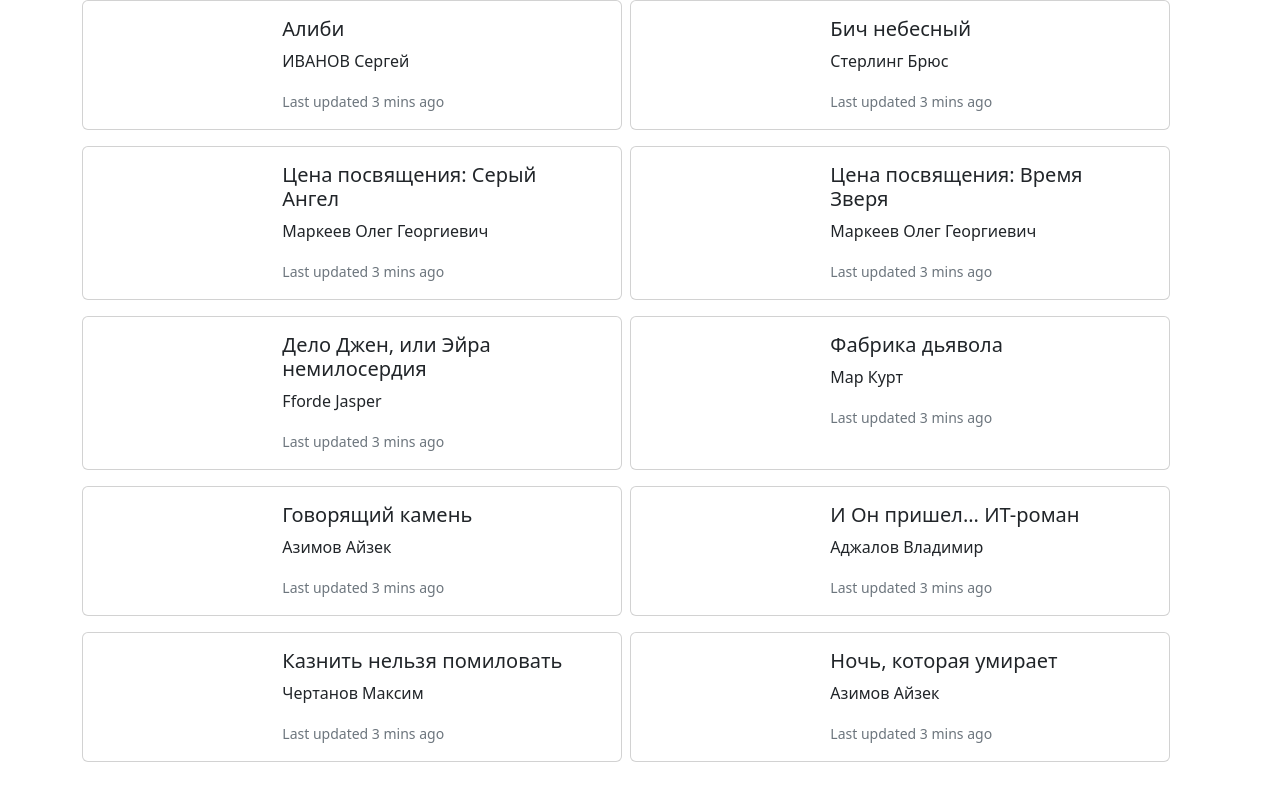
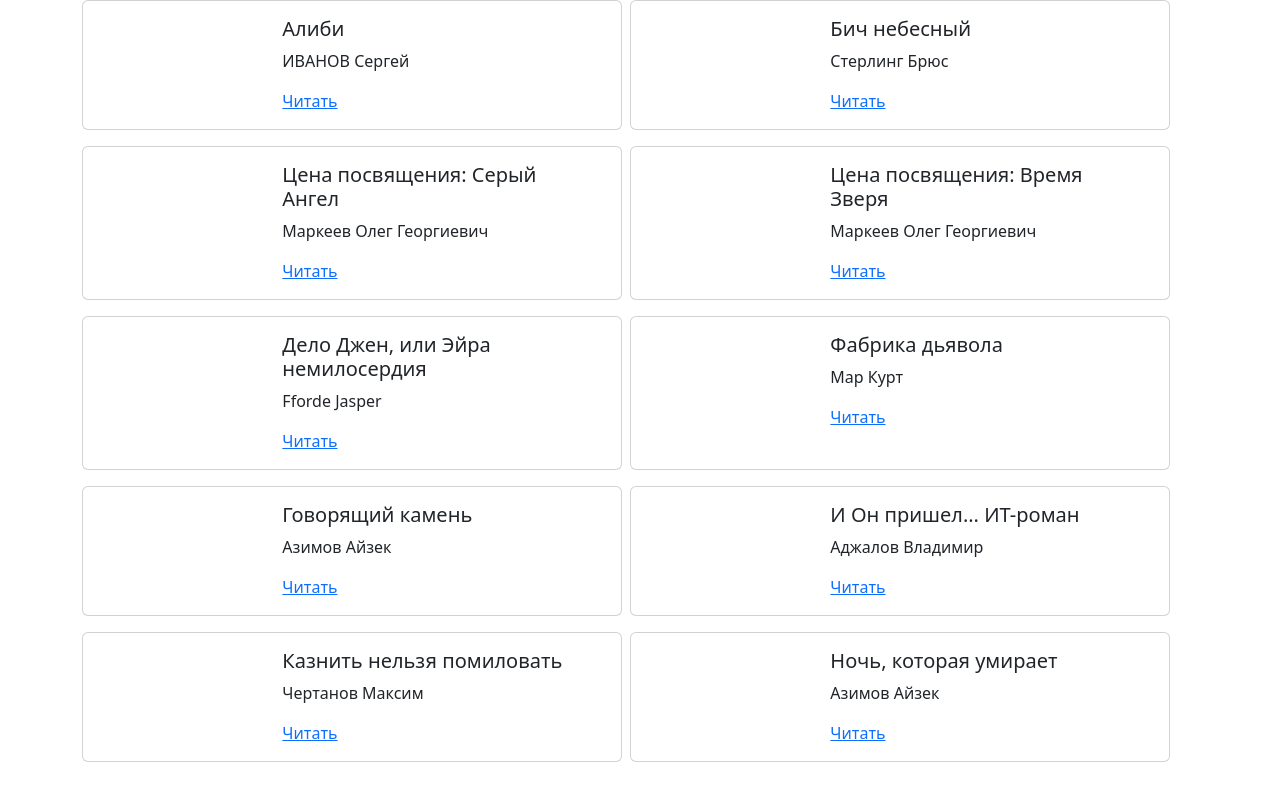
Before and after one commit to 1nazar1l/online-library, a plain HTML site: page index.html in a window 1280 px wide. Drawn offline with nearby package versions, Linux system fonts and the light colour scheme.

Commit message:
Add links to books txt files.

```diff
--- a/index.html
+++ b/index.html
@@ -21,7 +21,7 @@
                             <div class="card-body">
                                 <h5 class="card-title">Алиби</h5>
                                 <p class="card-text">ИВАНОВ Сергей</p>
-                                <p class="card-text"><small class="text-muted">Last updated 3 mins ago</small></p>
+                                <a href="library/books/239.Алиби.txt" rel="noopener noreferrer">Читать</a>
                             </div>
                         </div>
                     </div>
@@ -36,7 +36,7 @@
                             <div class="card-body">
                                 <h5 class="card-title">Бич небесный</h5>
                                 <p class="card-text">Стерлинг Брюс</p>
-                                <p class="card-text"><small class="text-muted">Last updated 3 mins ago</small></p>
+                                <a href="library/books/550.Бич_небесный.txt" rel="noopener noreferrer">Читать</a>
                             </div>
                         </div>
                     </div>
@@ -51,7 +51,7 @@
                             <div class="card-body">
                                 <h5 class="card-title">Цена посвящения: Серый Ангел</h5>
                                 <p class="card-text">Маркеев Олег Георгиевич</p>
-                                <p class="card-text"><small class="text-muted">Last updated 3 mins ago</small></p>
+                                <a href="library/books/768.Цена_посвящения_Серый_Ангел.txt" rel="noopener noreferrer">Читать</a>
                             </div>
                         </div>
                     </div>
@@ -66,7 +66,7 @@
                             <div class="card-body">
                                 <h5 class="card-title">Цена посвящения: Время Зверя</h5>
                                 <p class="card-text">Маркеев Олег Георгиевич</p>
-                                <p class="card-text"><small class="text-muted">Last updated 3 mins ago</small></p>
+                                <a href="library/books/769.Цена_посвящения_Время_Зверя.txt" rel="noopener noreferrer">Читать</a>
                             </div>
                         </div>
                     </div>
@@ -81,7 +81,7 @@
                             <div class="card-body">
                                 <h5 class="card-title">Дело Джен, или Эйра немилосердия</h5>
                                 <p class="card-text">Fforde Jasper</p>
-                                <p class="card-text"><small class="text-muted">Last updated 3 mins ago</small></p>
+                                <a href="library/books/1131.Дело_Джен,_или_Эйра_немилосердия.txt" rel="noopener noreferrer">Читать</a>
                             </div>
                         </div>
                     </div>
@@ -96,7 +96,7 @@
                             <div class="card-body">
                                 <h5 class="card-title">Фабрика дьявола</h5>
                                 <p class="card-text">Мар Курт</p>
-                                <p class="card-text"><small class="text-muted">Last updated 3 mins ago</small></p>
+                                <a href="library/books/1715.Фабрика_дьявола.txt" rel="noopener noreferrer">Читать</a>
                             </div>
                         </div>
                     </div>
@@ -111,7 +111,7 @@
                             <div class="card-body">
                                 <h5 class="card-title">Говорящий камень</h5>
                                 <p class="card-text">Азимов Айзек</p>
-                                <p class="card-text"><small class="text-muted">Last updated 3 mins ago</small></p>
+                                <a href="library/books/1987.Говорящий_камень.txt" rel="noopener noreferrer">Читать</a>
                             </div>
                         </div>
                     </div>
@@ -126,7 +126,7 @@
                             <div class="card-body">
                                 <h5 class="card-title">И Он пришел... ИТ-роман</h5>
                                 <p class="card-text">Аджалов Владимир</p>
-                                <p class="card-text"><small class="text-muted">Last updated 3 mins ago</small></p>
+                                <a href="library/books/2043.И_Он_пришел..._ИТ-роман.txt" rel="noopener noreferrer">Читать</a>
                             </div>
                         </div>
                     </div>
@@ -141,7 +141,7 @@
                             <div class="card-body">
                                 <h5 class="card-title">Казнить нельзя помиловать</h5>
                                 <p class="card-text">Чертанов Максим</p>
-                                <p class="card-text"><small class="text-muted">Last updated 3 mins ago</small></p>
+                                <a href="library/books/2531.Казнить_нельзя_помиловать.txt" rel="noopener noreferrer">Читать</a>
                             </div>
                         </div>
                     </div>
@@ -156,7 +156,7 @@
                             <div class="card-body">
                                 <h5 class="card-title">Ночь, которая умирает</h5>
                                 <p class="card-text">Азимов Айзек</p>
-                                <p class="card-text"><small class="text-muted">Last updated 3 mins ago</small></p>
+                                <a href="library/books/4024.Ночь,_которая_умирает.txt" rel="noopener noreferrer">Читать</a>
                             </div>
                         </div>
                     </div>
```
Also changed, not shown: template.html (+1 -1 lines).
